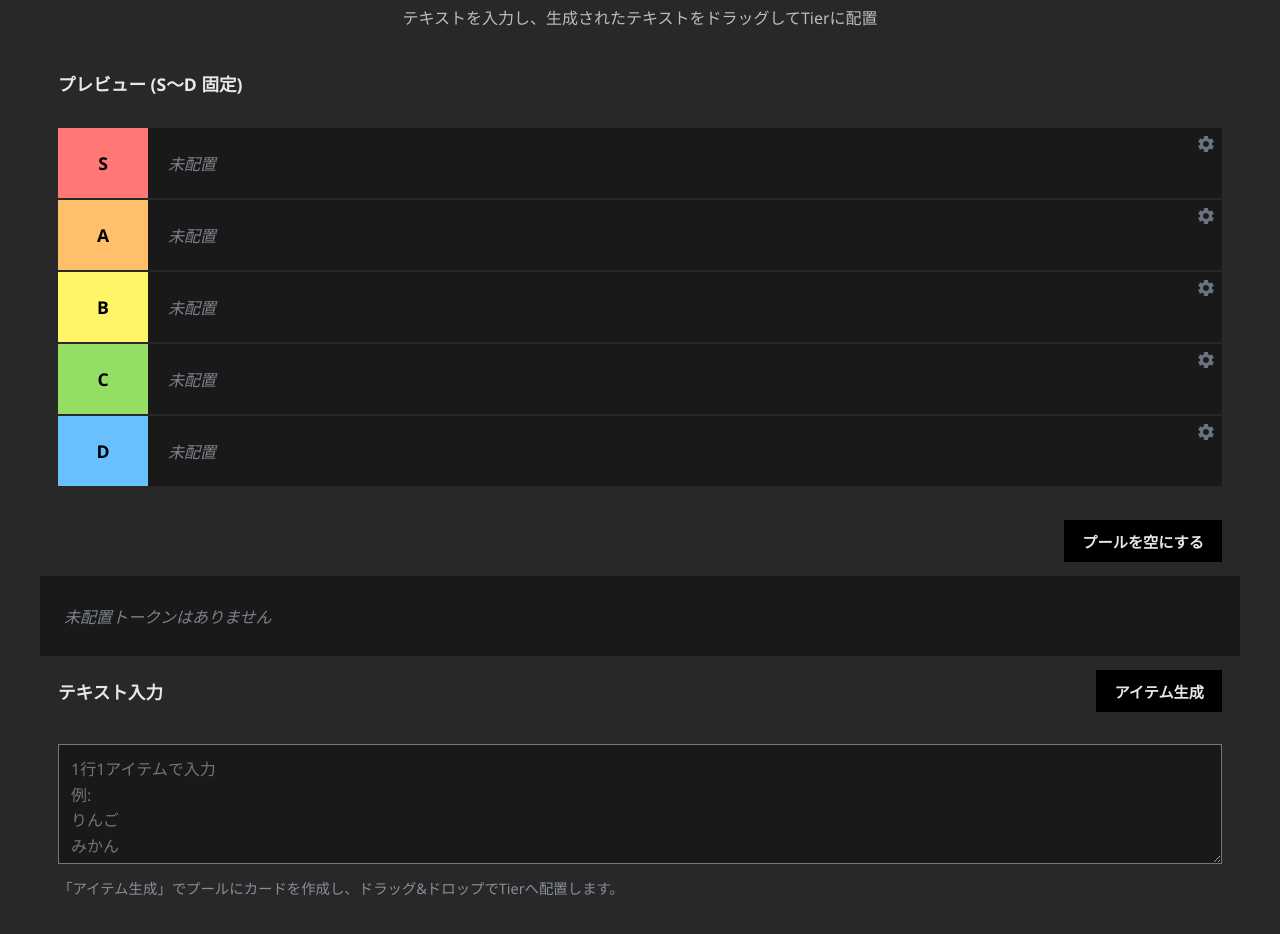
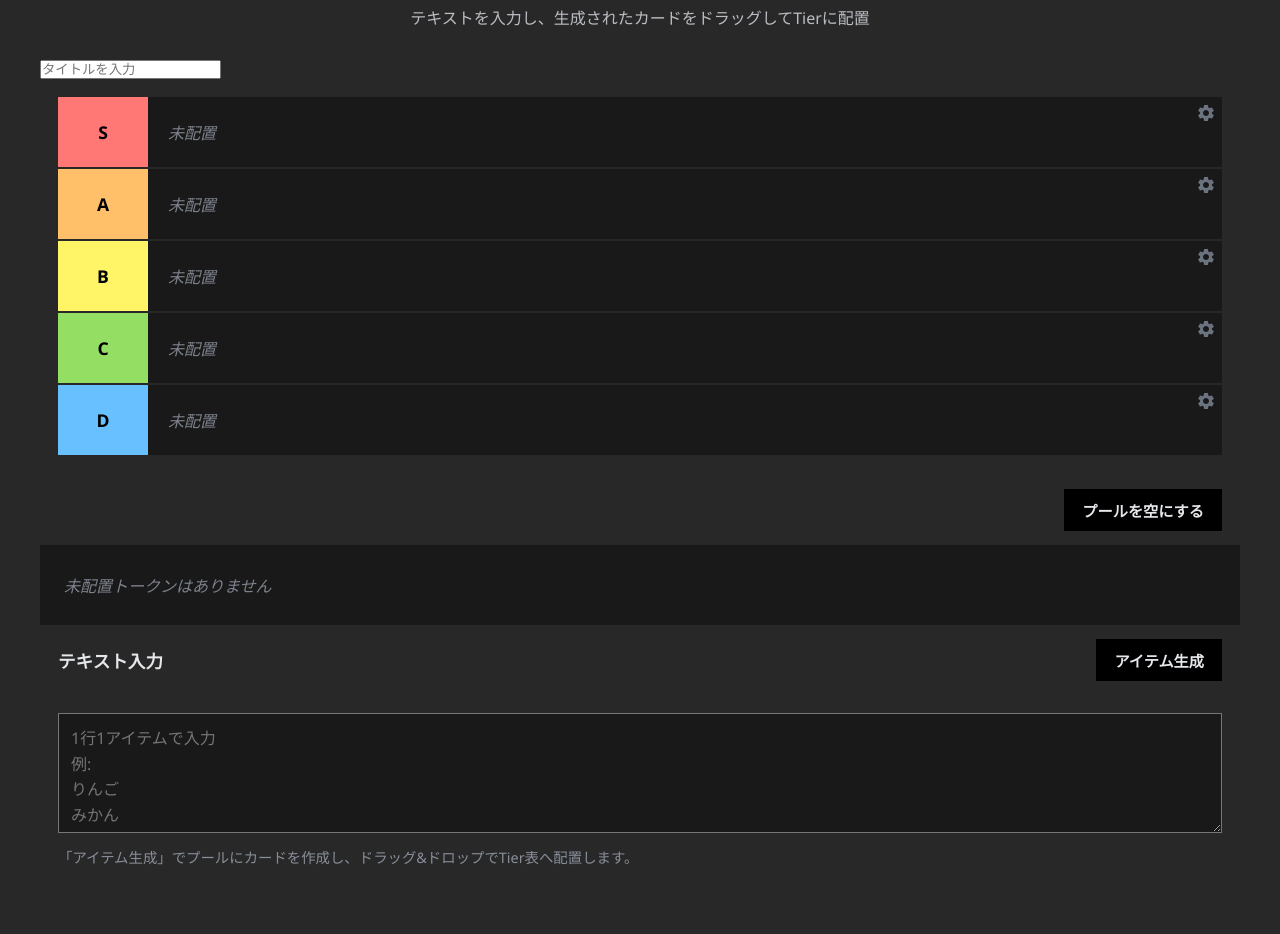
Before and after one commit to tass3/moji-tierlist, a plain HTML site: page index.html in a window 1280 px wide. Shown: the part 102-1036 px from the top of the page. After the commit the page ends 1007 px from the top, so only its background shows below. Drawn offline with Linux system fonts and the light colour scheme.

Commit message:
仮完成1

```diff
--- a/index.html
+++ b/index.html
@@ -12,14 +12,12 @@
     <div class="container">
         <header>
             <h1>Tier表メーカー</h1>
-            <p class="subtitle">テキストを入力し、生成されたテキストをドラッグしてTierに配置</p>
+            <p class="subtitle">テキストを入力し、生成されたカードをドラッグしてTierに配置</p>
         </header>
 
         <main class="main">
             <section class="preview-panel">
-                <div class="panel-header">
-                    <h2>プレビュー (S〜D 固定)</h2>
-                </div>
+                <input type="text" class="tier-title-input" placeholder="タイトルを入力">
                 <div id="tier-board" class="tier-board">
                     <!-- Tier表がここに表示される -->
                 </div>
@@ -43,7 +41,7 @@
                 <div class="input-body">
                     <textarea id="token-textarea" class="token-textarea"
                         placeholder="1行1アイテムで入力&#10;例:&#10;りんご&#10;みかん&#10;ぶどう"></textarea>
-                    <p class="hint">「アイテム生成」でプールにカードを作成し、ドラッグ&ドロップでTierへ配置します。</p>
+                    <p class="hint">「アイテム生成」でプールにカードを作成し、ドラッグ&ドロップでTier表へ配置します。</p>
                 </div>
             </section>
         </main>
```
